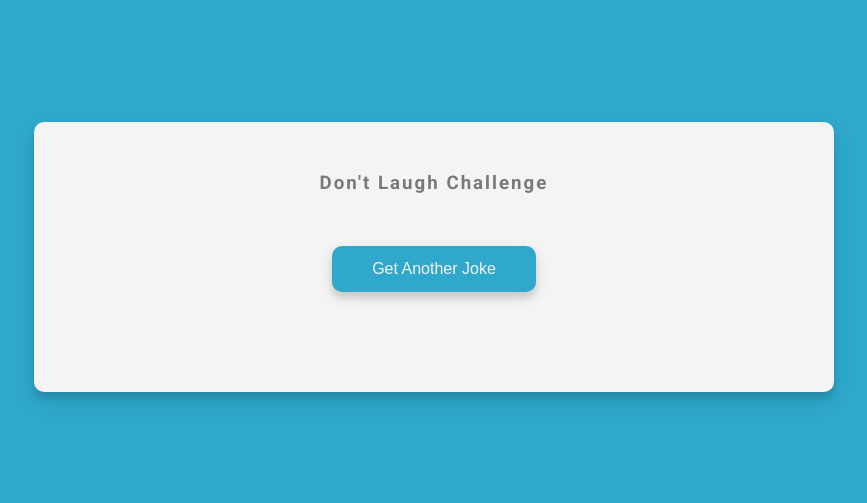
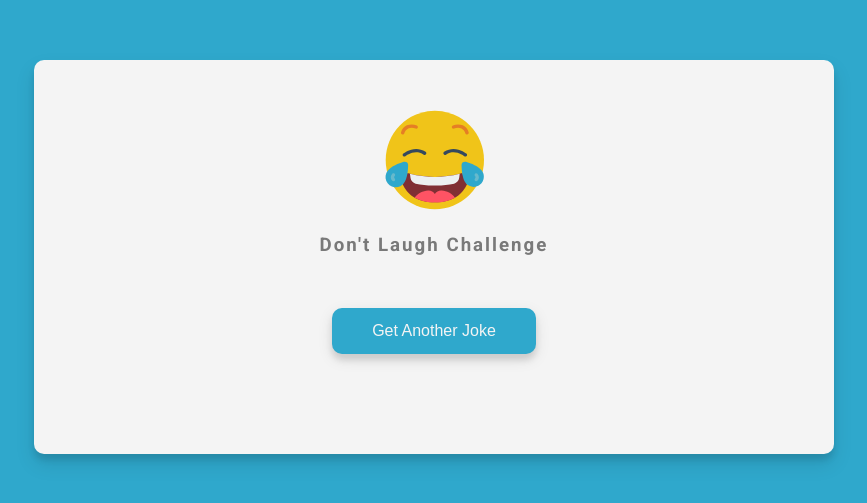
Before and after one commit to markpackham/Webpack5Revise, a website built with webpack: page src/template.html in a window 1280 px wide. Shown: the part 143-646 px from the top of the page, without its empty margins (206-1073 px from the left). Built offline with nearby package versions, Linux system fonts and the light colour scheme.

Commit message:
output laughing image into html
https://youtu.be/IZGNcSuwBZs?t=2062

```diff
--- a/src/index.js
+++ b/src/index.js
@@ -3,4 +3,7 @@ import generateJoke from "./generateJoke";
 import "./styles/main.scss";
 import laughing from "./assets/laughing.svg";
 
+const laughImg = document.getElementById("laughImg");
+laughImg.src = laughing;
+
 console.log(generateJoke());
--- a/src/template.html
+++ b/src/template.html
@@ -8,6 +8,7 @@
 </head>
 <body>
     <div class="container">
+        <img id="laughImg" alt="Demo image use">
         <h3>Don't Laugh Challenge</h3>
         <div id="joke" class="joke">
             <button id="jokeBtn" class="btn">Get Another Joke</button>
```
Also changed, not shown: dist/bundle094c9373752e4eb2f0f0.js, dist/index.html, 2 other files.
